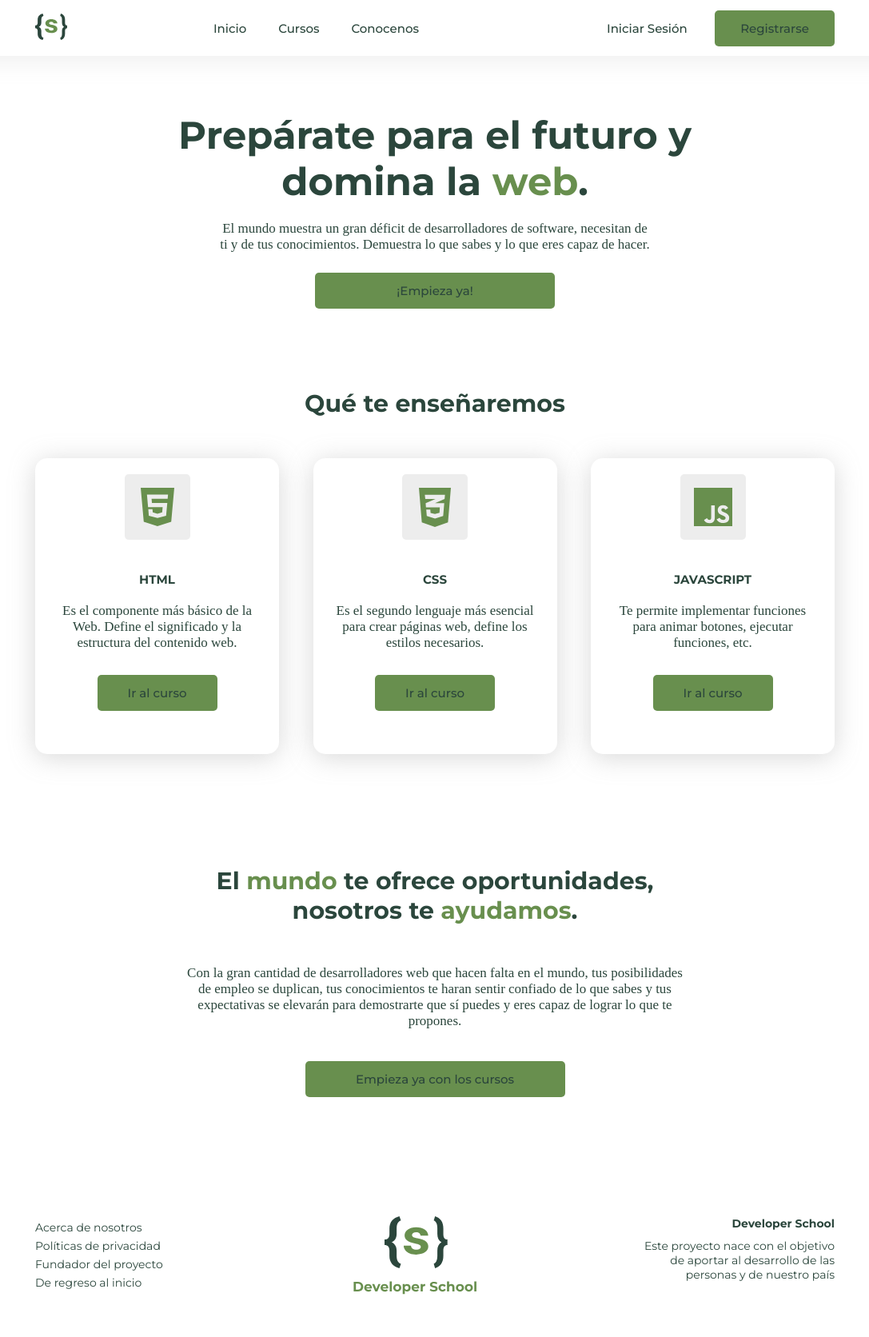
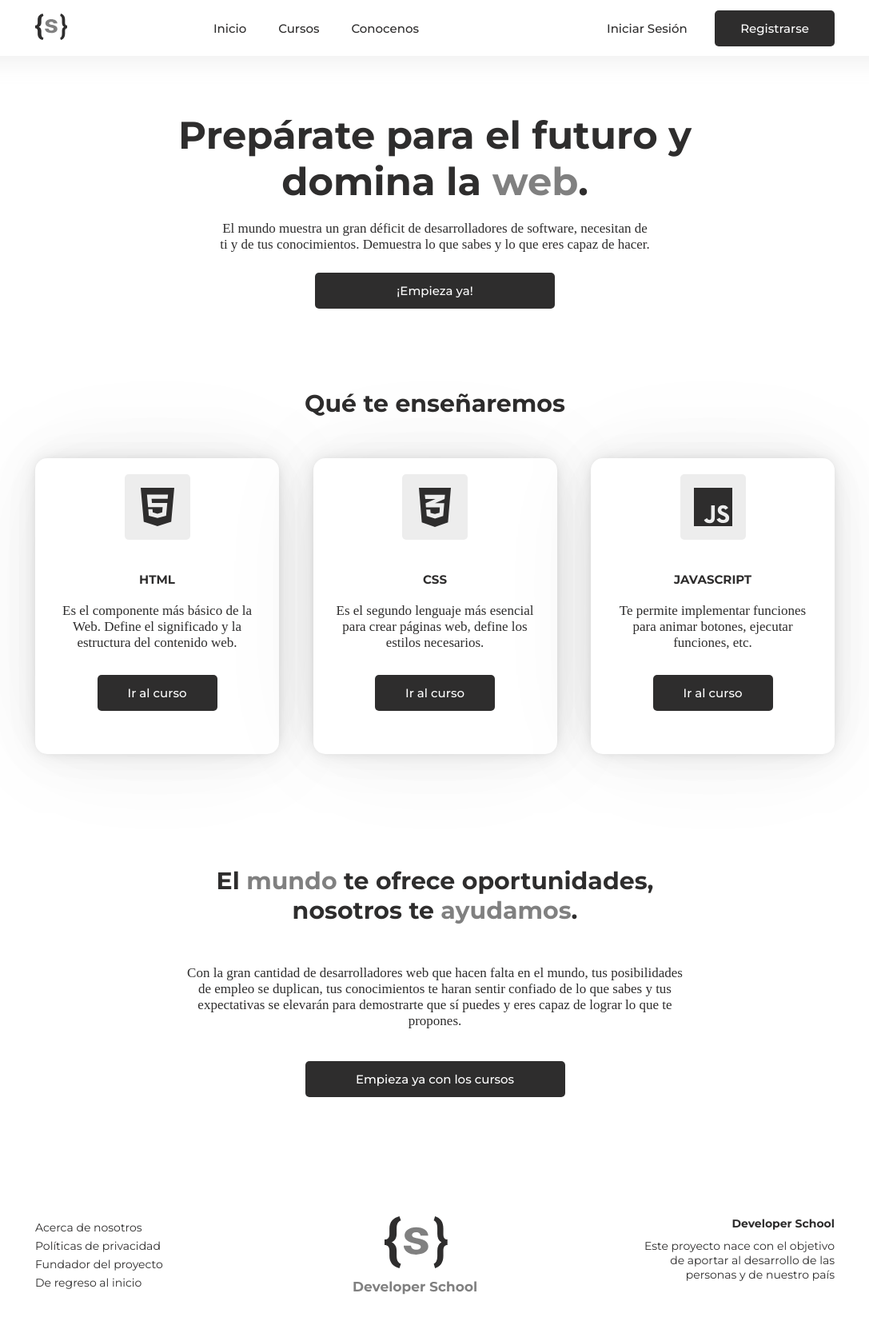
Before and after one commit to LuisM03/DeveloperSchool, a Flask app: page /home in a window 1280 px wide. Shown: the whole page at 80% size, without its empty margins (96-1183 px from the left). Run offline with Flask 2, Linux system fonts and the light colour scheme; some web fonts are replaced.

Commit message:
UPGRADE of styles home tab

```diff
--- a/app/__init__.py
+++ b/app/__init__.py
@@ -6,7 +6,7 @@ from app.routes.formRegisterandLogin import formRegisterandLogin
 from app.routes.platform import platform
 
 app = Flask(__name__)
-app.config.from_object("config.developmentConfig")
+app.config.from_object("config.DevelopmentConfig")
 
 db = SQLAlchemy(app)
 mg = Migrate(app, db)
--- a/app/static/css/style.css
+++ b/app/static/css/style.css
@@ -6,9 +6,15 @@
 /* Variable for colors */
 :root{
     --ColorBackground: white;
-    --ColorTitle: #2B463C;
+
+    --ColorTitle: #2E2D2D;
+    --ColorTitle2: #808080;
     --ColorParagraph: #2E2D2D;
-    --ColorButtom: #688F4E;
+
+    --ColorBackgroundButtom: #2E2D2D;
+    --ColorTextButton: #ffffff;
+    --ColorHoverButton: #000000;
+
     --ColorFondoIcon: #EDEDED;
     --ColorIconInactivate: #CFCFCF;
 }
@@ -73,20 +79,38 @@ body{
     align-items: center;
 }
 
+/* Animating the edges of the main menu hover. */
 
 .option nav ul li{
+    position: relative;
     list-style: none;
+    height: 65px;
     margin: 0px 20px;
+    display: flex;
+    justify-content: center;
+    align-items: center;
+}
+
+.option nav ul li::after{
+    position: absolute;
+    content: '';
+    width: 100%;
+    height: 3px;
+    background-color: var(--ColorBackgroundButtom);
+    bottom: 0;
+    transform: scale(0, 1);
+    transition: transform 0.3s ease;
+    transform-origin: 0% 100%;
+}
+
+.option nav ul li:hover::after{
+    transform: scale(1.1,1);
 }
 
 .option nav ul li a{
     text-decoration: none;
     color: var(--ColorTitle);
     transition: color 0.3s ease-in-out;
-}
-
-.option nav ul li a:hover{
-    color: var(--ColorButtom);
 }
 
 .option nav ul {
@@ -114,15 +138,11 @@ body{
     transition: color 0.3s ease-in-out;
 }
 
-.acceso_plataforma a:hover{
-    color: var(--ColorButtom);
-}
 
 /* Creating collective styles */
-
 button{
-    background-color: var(--ColorButtom);
-    color: var(--ColorTitle);
+    background-color: var(--ColorBackgroundButtom);
+    color: var(--ColorTextButton);
     font-family: var(--fontTitle);
     font-size: var(--fontSizeButtom);
     font-weight: 500;
@@ -134,8 +154,7 @@ button{
 }
 
 button:hover{
-    background-color: var(--ColorTitle);
-    color: var(--ColorButtom);
+    background-color: var(--ColorHoverButton);
 }
 
 .acceso_plataforma button{
@@ -221,7 +240,7 @@ button:hover{
 }
 
 .color_web{
-    color: var(--ColorButtom);
+    color: var(--ColorTitle2);
 }
 
 .firt_message p{
@@ -264,12 +283,22 @@ button:hover{
 .html, .css, .js{
     width: 305px;
     height: 370px;
-    background-color: white;
+    background-color: var(--ColorBackground);
     border-radius: 15px;
     display: flex;
     flex-direction: column;
     align-items: center;
-    box-shadow: 0px 4px 32px rgb(158, 158, 158, 0.4);
+    box-shadow:
+        0px 0px 2.2px rgba(0, 0, 0, 0.011),
+        0px 0px 4.8px rgba(0, 0, 0, 0.016),
+        0px 0px 8.1px rgba(0, 0, 0, 0.019),
+        0px 0px 12.2px rgba(0, 0, 0, 0.022),
+        0px 0px 17.7px rgba(0, 0, 0, 0.025),
+        0px 0px 25px rgba(0, 0, 0, 0.028),
+        0px 0px 35.4px rgba(0, 0, 0, 0.031),
+        0px 0px 51.5px rgba(0, 0, 0, 0.034),
+        0px 0px 79.3px rgba(0, 0, 0, 0.039),
+        0px 0px 141px rgba(0, 0, 0, 0.05);
 }
 
 .icon{
--- a/config.py
+++ b/config.py
@@ -9,10 +9,10 @@ class Config(object):
     SQLALCHEMY_TRACK_MODIFICATIONS = False
     SECRET_KEY = "Thismustbesecret"
 
-class productionConfig(Config):
+class ProductionConfig(Config):
     DEBUG = False
     SQLALCHEMY_DATABASE_URI = SQDU
-    SECRET_KEY = os.environ["SECRET_KEY"]
+    SECRET_KEY = "Thismustbesecret"
 
-class developmentConfig(Config):
+class DevelopmentConfig(Config):
     DEBUG = True
--- a/run.py
+++ b/run.py
@@ -1,4 +1,4 @@
 from app import app, db
 
 if __name__ == "__main__":
-    app.run()
+    app.run(port=8001)
```
Also changed, not shown: app/static/image/Icons/css.svg, app/static/image/Icons/html.svg, app/static/image/Icons/js.svg, app/static/image/Logo/Logo.svg, app/static/image/Logo/Logo_Complete.svg.
